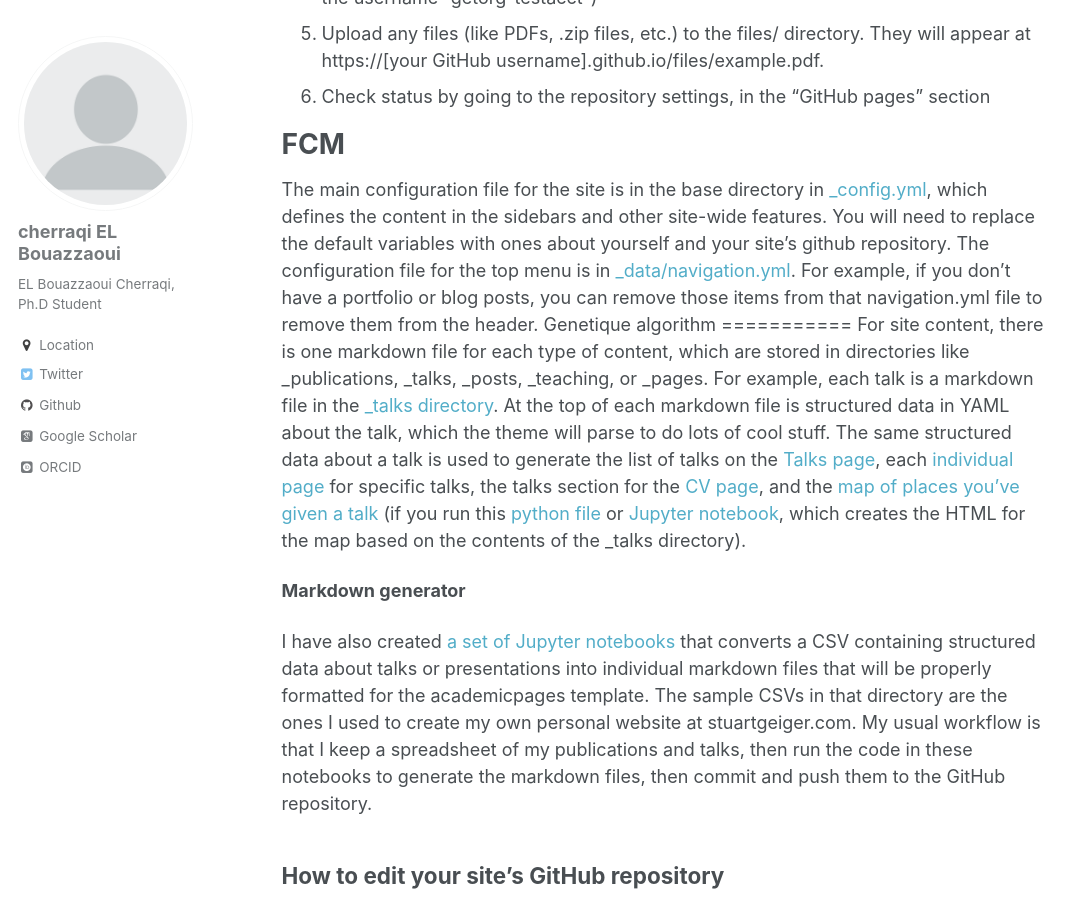
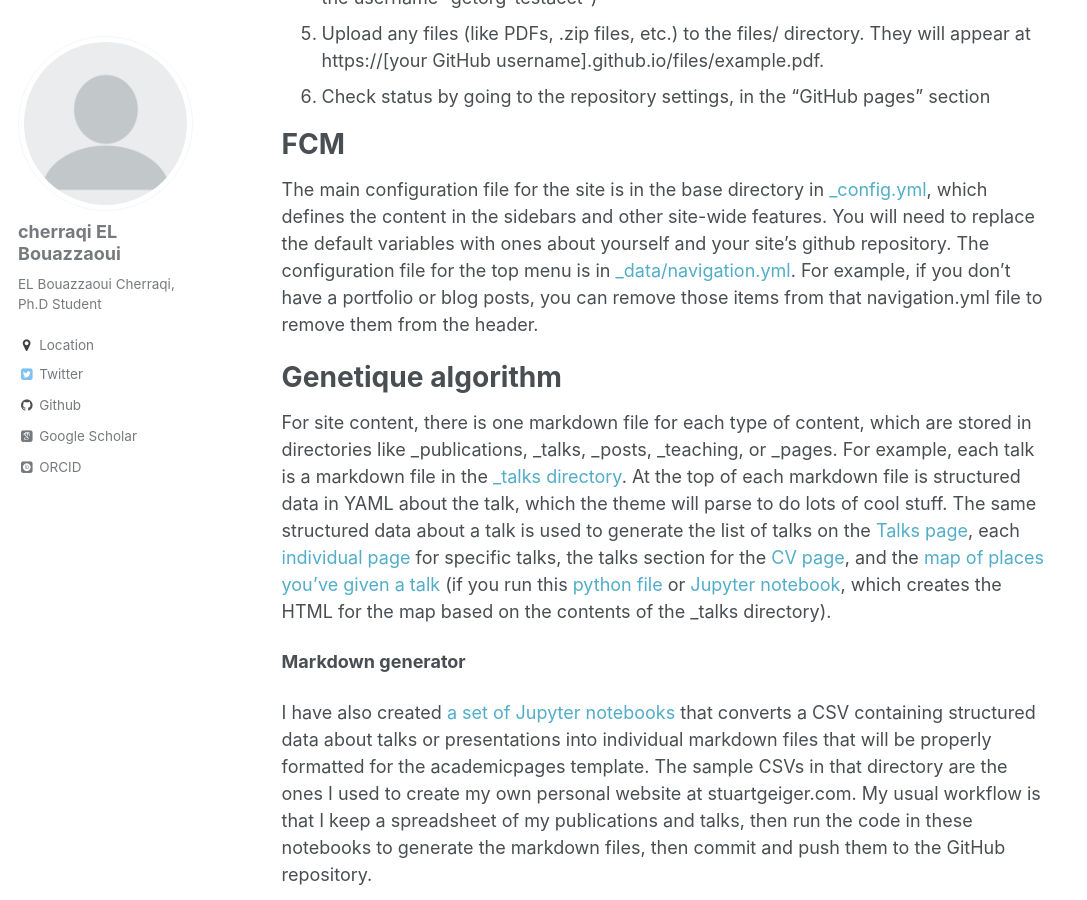
Before and after one commit to Cherrraqi/aca, a Jekyll site: the page built from _pages/about.md, in a window 1280 px wide and 900 px high, scrolled down 1291 px. Shown: the whole window, without its empty margins (0-1087 px from the left). Built offline with Jekyll 4.4.1, drawn with Linux system fonts in a browser that asks for light colours; some web fonts are replaced.

```diff
--- a/_pages/about.md
+++ b/_pages/about.md
@@ -25,11 +25,11 @@ K-means
 1. Upload any files (like PDFs, .zip files, etc.) to the files/ directory. They will appear at https://[your GitHub username].github.io/files/example.pdf.
 1. Check status by going to the repository settings, in the "GitHub pages" section
 
-FCM
-======
+# FCM
+
 The main configuration file for the site is in the base directory in [_config.yml](https://github.com/academicpages/academicpages.github.io/blob/master/_config.yml), which defines the content in the sidebars and other site-wide features. You will need to replace the default variables with ones about yourself and your site's github repository. The configuration file for the top menu is in [_data/navigation.yml](https://github.com/academicpages/academicpages.github.io/blob/master/_data/navigation.yml). For example, if you don't have a portfolio or blog posts, you can remove those items from that navigation.yml file to remove them from the header.
-Genetique algorithm
-===========
+# Genetique algorithm
+
 For site content, there is one markdown file for each type of content, which are stored in directories like _publications, _talks, _posts, _teaching, or _pages. For example, each talk is a markdown file in the [_talks directory](https://github.com/academicpages/academicpages.github.io/tree/master/_talks). At the top of each markdown file is structured data in YAML about the talk, which the theme will parse to do lots of cool stuff. The same structured data about a talk is used to generate the list of talks on the [Talks page](https://academicpages.github.io/talks), each [individual page](https://academicpages.github.io/talks/2012-03-01-talk-1) for specific talks, the talks section for the [CV page](https://academicpages.github.io/cv), and the [map of places you've given a talk](https://academicpages.github.io/talkmap.html) (if you run this [python file](https://github.com/academicpages/academicpages.github.io/blob/master/talkmap.py) or [Jupyter notebook](https://github.com/academicpages/academicpages.github.io/blob/master/talkmap.ipynb), which creates the HTML for the map based on the contents of the _talks directory).
 
 **Markdown generator**
```
